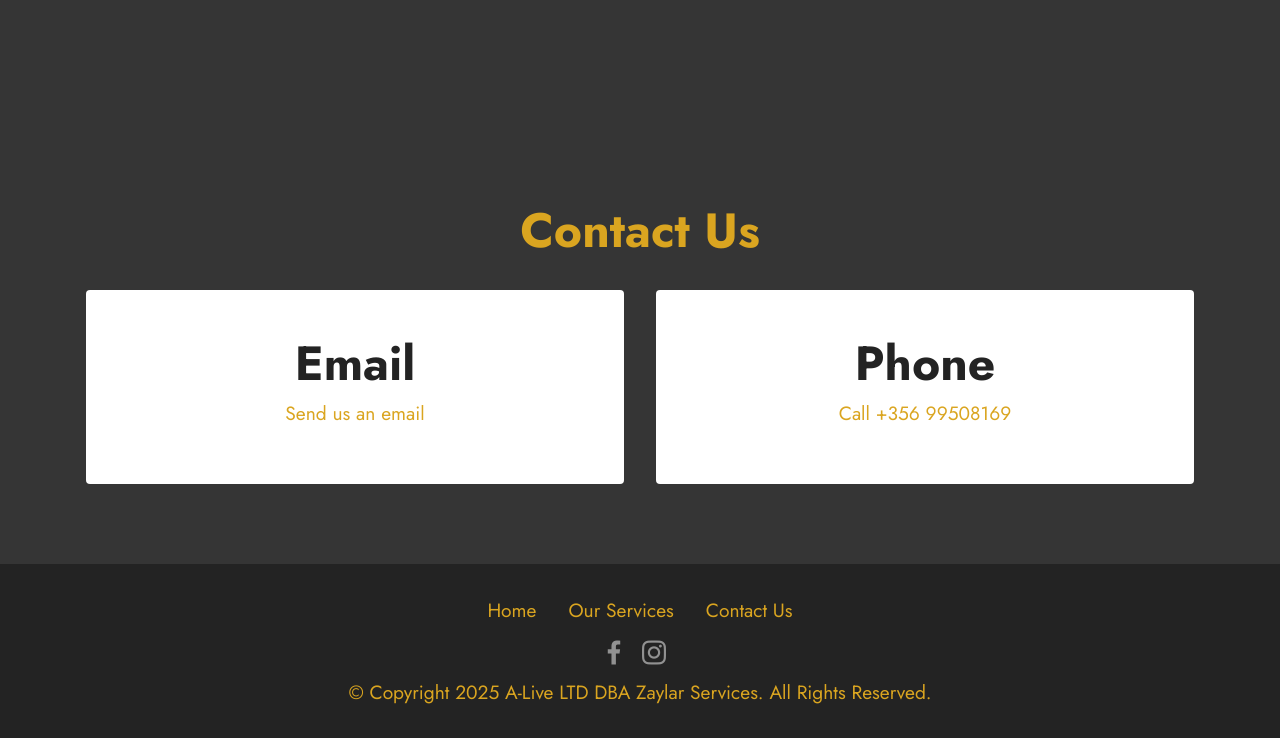
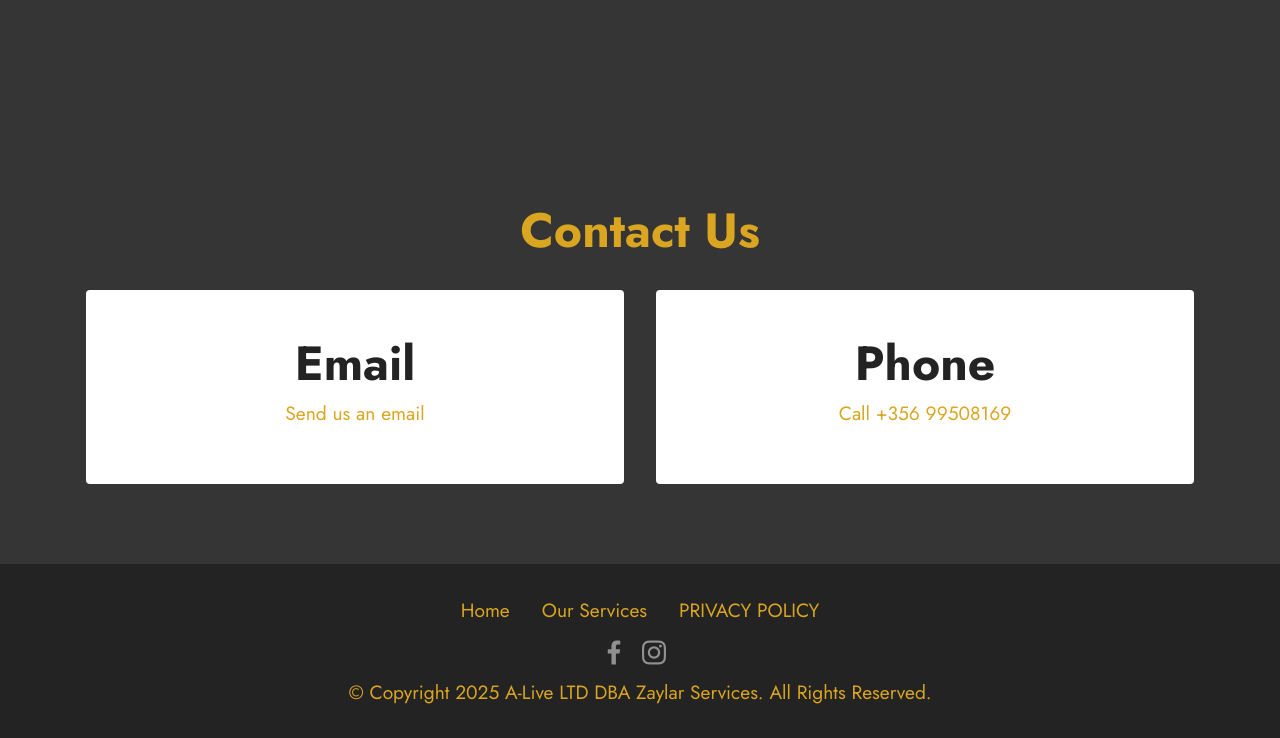
Before and after one commit to matthiasmalta/newzaylar, a plain HTML site: page index.html in a window 1280 px wide. Shown: the part 1498-2236 px from the top of the page. Drawn offline with Linux system fonts and the light colour scheme.

Commit message:
Update index.html

```diff
--- a/index.html
+++ b/index.html
@@ -204,7 +204,7 @@
 
 
 
-                <li class="foot-menu-item mbr-fonts-style display-7"><a href="index.html#top" class="text-warning text-primary">Home</a></li><li class="foot-menu-item mbr-fonts-style display-7"><a href="index.html#gallery2-1i" class="text-warning">Our Services</a></li><li class="foot-menu-item mbr-fonts-style display-7"><a href="index.html#gallery2-1i" class="text-warning">Contact Us</a></li></ul>
+                <li class="foot-menu-item mbr-fonts-style display-7"><a href="index.html#top" class="text-warning text-primary">Home</a></li><li class="foot-menu-item mbr-fonts-style display-7"><a href="index.html#gallery2-1i" class="text-warning">Our Services</a></li><li class="foot-menu-item mbr-fonts-style display-7"><a href="priv.html" class="text-warning">PRIVACY POLICY</a></li></ul>
             </div>
             <div class="row social-row">
                 <div class="social-list align-right pb-2">
```
